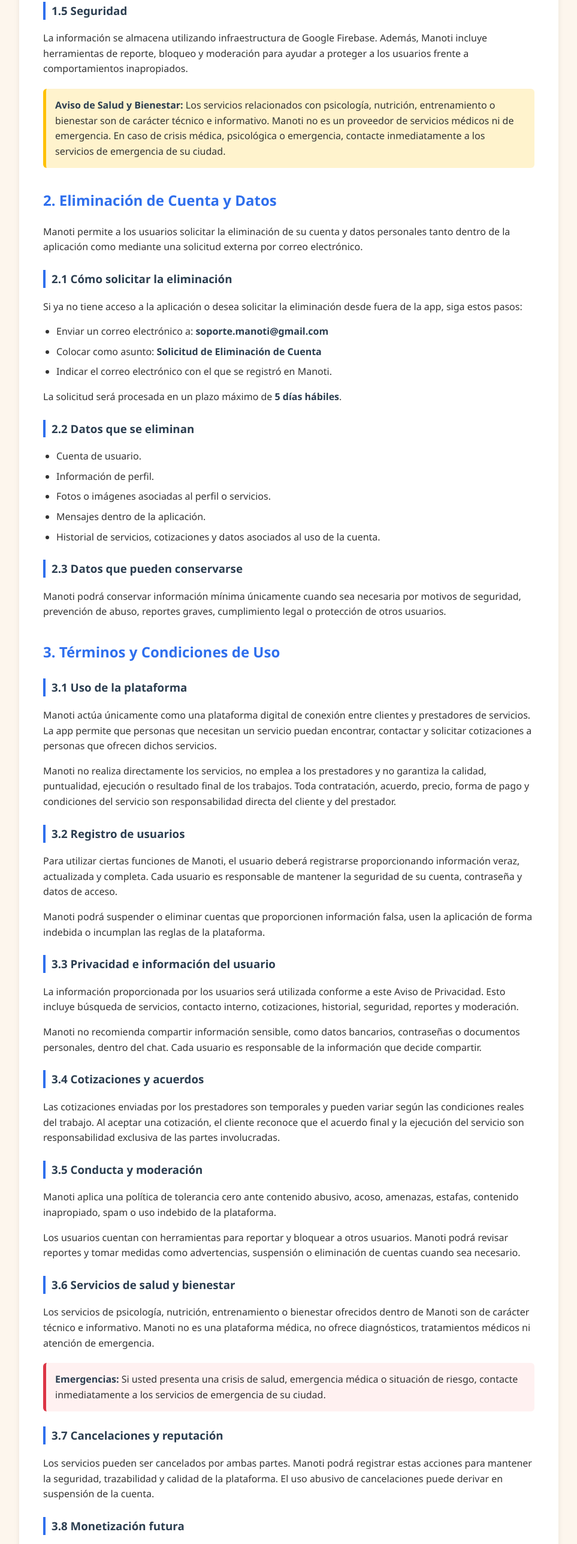
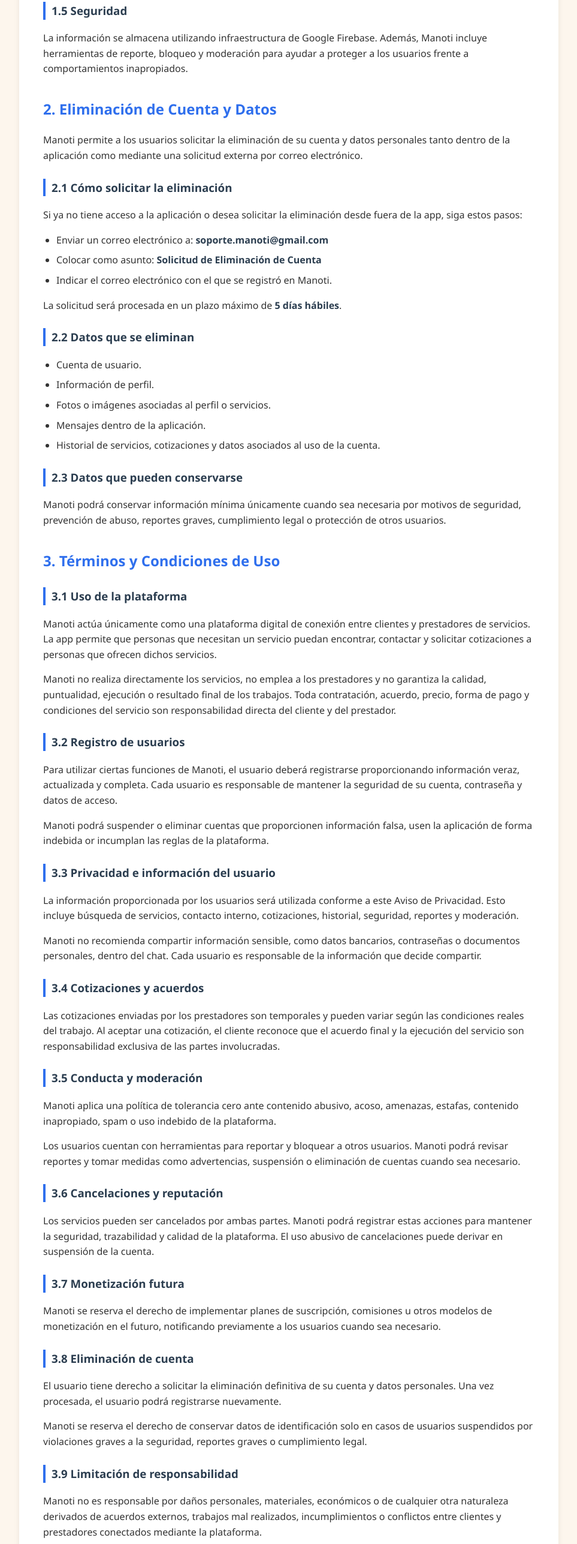
Before and after one commit to Soportemanoti/manoti-legal, a plain HTML site: page index.html in a window 1280 px wide. Shown: the part 1481-4055 px from the top of the page at 60% size, without its empty margins (158-1121 px from the left). Drawn offline with Linux system fonts and the light colour scheme.

Commit message:
Update index.html

```diff
--- a/index.html
+++ b/index.html
@@ -150,13 +150,6 @@
         La información se almacena utilizando infraestructura de Google Firebase. Además, Manoti incluye herramientas de reporte,
         bloqueo y moderación para ayudar a proteger a los usuarios frente a comportamientos inapropiados.
       </p>
-
-      <div class="important">
-        <strong>Aviso de Salud y Bienestar:</strong>
-        Los servicios relacionados con psicología, nutrición, entrenamiento o bienestar son de carácter técnico e informativo.
-        Manoti no es un proveedor de servicios médicos ni de emergencia. En caso de crisis médica, psicológica o emergencia,
-        contacte inmediatamente a los servicios de emergencia de su ciudad.
-      </div>
     </div>
 
     <div class="section">
@@ -221,7 +214,7 @@
 
       <p>
         Manoti podrá suspender o eliminar cuentas que proporcionen información falsa, usen la aplicación de forma indebida
-        o incumplan las reglas de la plataforma.
+        or incumplan las reglas de la plataforma.
       </p>
 
       <h3>3.3 Privacidad e información del usuario</h3>
@@ -253,31 +246,19 @@
         medidas como advertencias, suspensión o eliminación de cuentas cuando sea necesario.
       </p>
 
-      <h3>3.6 Servicios de salud y bienestar</h3>
-      <p>
-        Los servicios de psicología, nutrición, entrenamiento o bienestar ofrecidos dentro de Manoti son de carácter técnico
-        e informativo. Manoti no es una plataforma médica, no ofrece diagnósticos, tratamientos médicos ni atención de emergencia.
-      </p>
-
-      <div class="danger">
-        <strong>Emergencias:</strong>
-        Si usted presenta una crisis de salud, emergencia médica o situación de riesgo, contacte inmediatamente a los servicios
-        de emergencia de su ciudad.
-      </div>
-
-      <h3>3.7 Cancelaciones y reputación</h3>
+      <h3>3.6 Cancelaciones y reputación</h3>
       <p>
         Los servicios pueden ser cancelados por ambas partes. Manoti podrá registrar estas acciones para mantener la seguridad,
         trazabilidad y calidad de la plataforma. El uso abusivo de cancelaciones puede derivar en suspensión de la cuenta.
       </p>
 
-      <h3>3.8 Monetización futura</h3>
+      <h3>3.7 Monetización futura</h3>
       <p>
         Manoti se reserva el derecho de implementar planes de suscripción, comisiones u otros modelos de monetización en el futuro,
         notificando previamente a los usuarios cuando sea necesario.
       </p>
 
-      <h3>3.9 Eliminación de cuenta</h3>
+      <h3>3.8 Eliminación de cuenta</h3>
       <p>
         El usuario tiene derecho a solicitar la eliminación definitiva de su cuenta y datos personales. Una vez procesada,
         el usuario podrá registrarse nuevamente.
@@ -288,7 +269,7 @@
         graves a la seguridad, reportes graves o cumplimiento legal.
       </p>
 
-      <h3>3.10 Limitación de responsabilidad</h3>
+      <h3>3.9 Limitación de responsabilidad</h3>
       <p>
         Manoti no es responsable por daños personales, materiales, económicos o de cualquier otra naturaleza derivados de acuerdos
         externos, trabajos mal realizados, incumplimientos o conflictos entre clientes y prestadores conectados mediante la plataforma.
```
